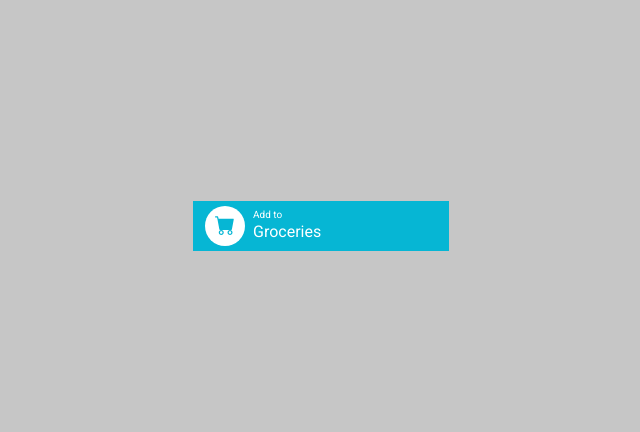
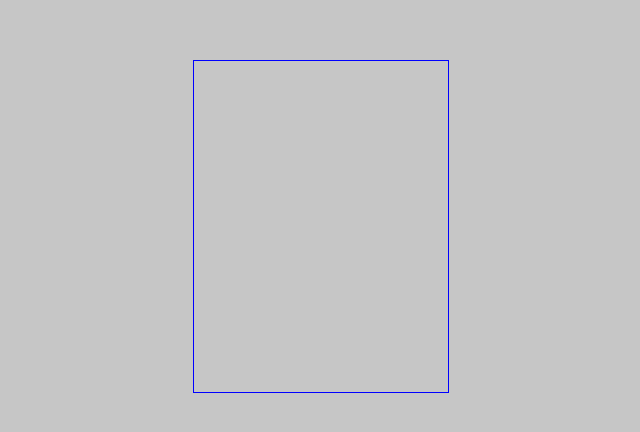
Before and after one commit to crehds/calculator, a React (Create React App) app: page / in a window 1280 px wide. Shown: the part 174-606 px from the top of the page, without its empty margins (319-959 px from the left). Built offline with nearby package versions, Linux system fonts and the light colour scheme.

Commit message:
Refactor render App

```diff
--- a/src/App.js
+++ b/src/App.js
@@ -1,5 +1,5 @@
 import './assets/styles.css';
-import { Header } from './components/Calculator/components/Header';
+import { Calculator } from './components/Calculator';
 import { AppContainer } from './containers';
 import { GlobalStyle } from './GlobalStyles';
 
@@ -7,7 +7,7 @@ function App() {
   return (
     <AppContainer>
       <GlobalStyle />
-      <Header title={'Groceries'} paragraph={'Add to'} />
+      <Calculator />
     </AppContainer>
   );
 }
--- /dev/null
+++ b/src/components/Calculator/index.js
@@ -0,0 +1,5 @@
+import { CalculatorWrapper } from './styles';
+
+export const Calculator = () => {
+  return <CalculatorWrapper></CalculatorWrapper>;
+};
--- /dev/null
+++ b/src/components/Calculator/styles.js
@@ -0,0 +1,7 @@
+import styled from '@emotion/styled';
+
+export const CalculatorWrapper = styled.div`
+  min-height: 333px;
+  min-width: 256px;
+  border: 1px solid blue;
+`;
```
